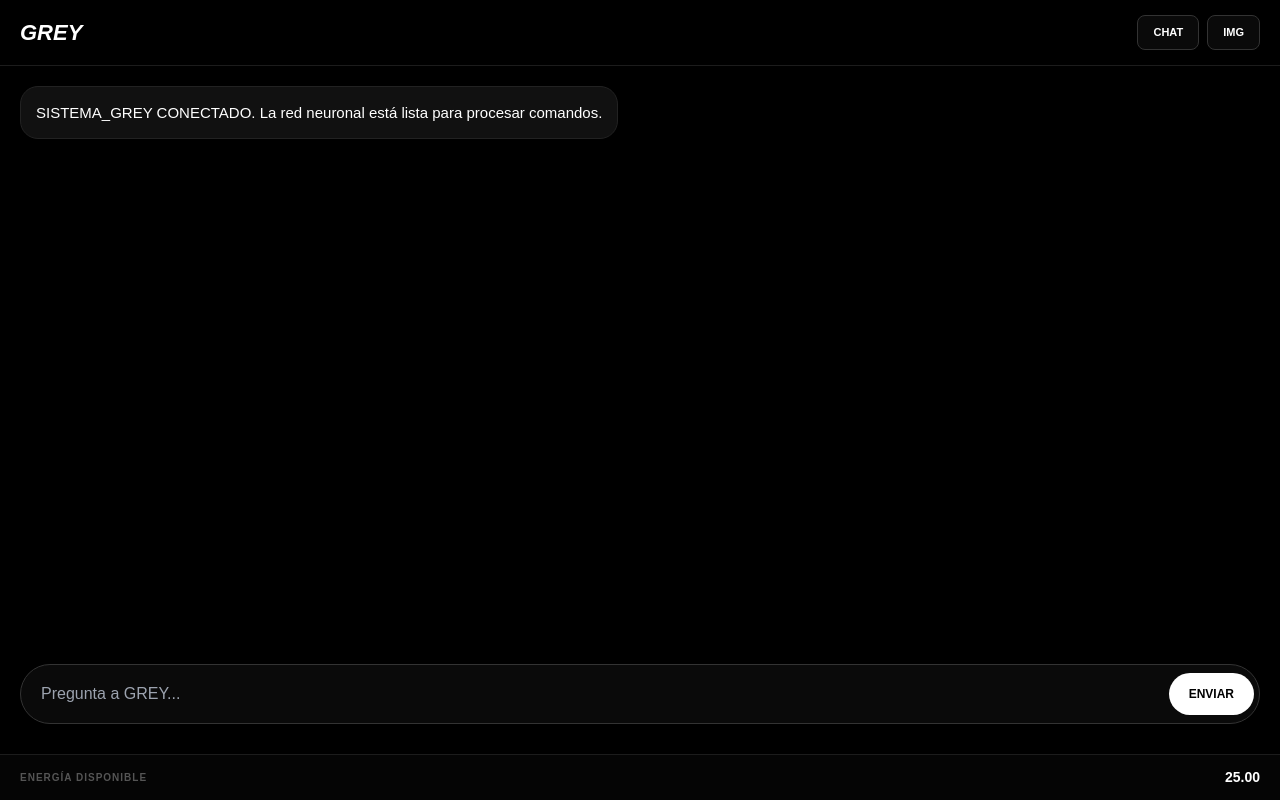
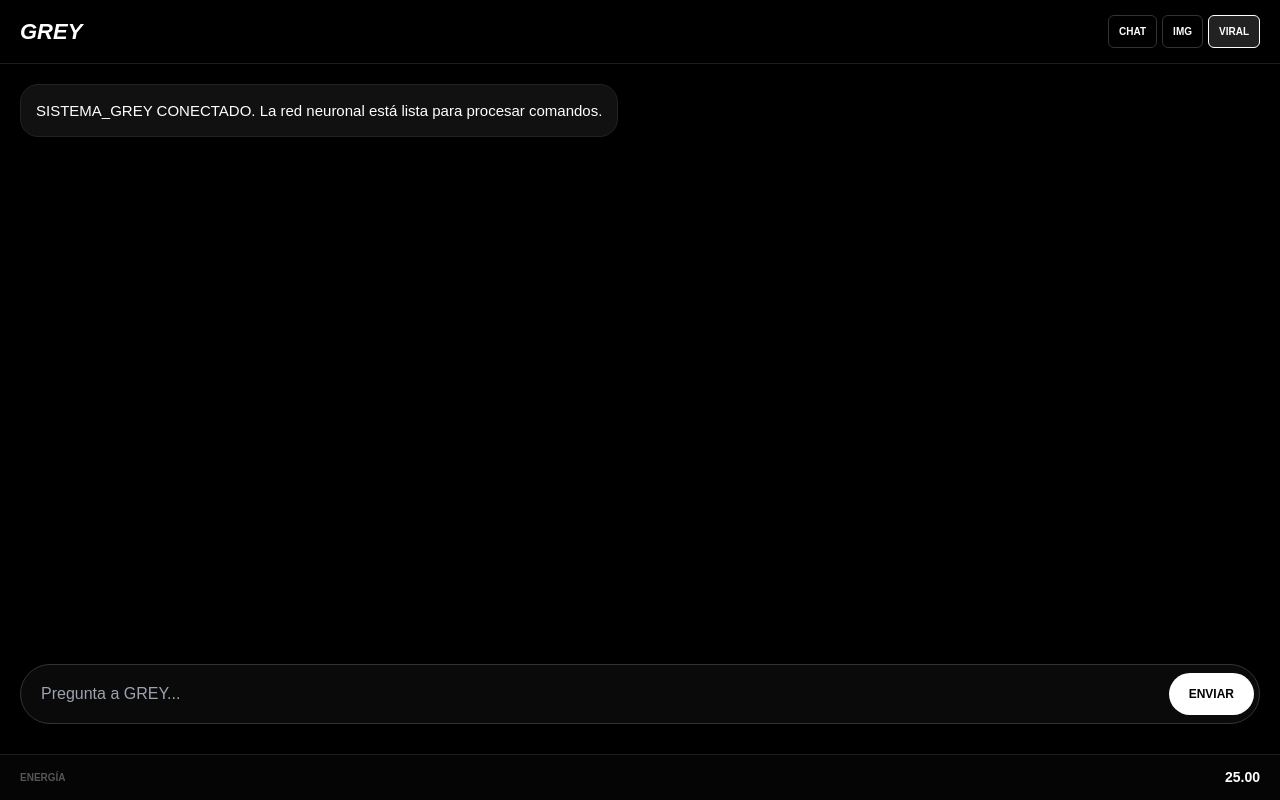
Before and after one commit to capitamweed1205-pixel/grey-ia, a Next.js app: page /chat in a window 1280 px wide. Built offline with nearby package versions, Linux system fonts and the light colour scheme.

Commit message:
Update header and footer styles in DashLayout

```diff
--- a/app/(dashboard)/layout.tsx
+++ b/app/(dashboard)/layout.tsx
@@ -4,24 +4,23 @@ import Link from 'next/link';
 export default function DashLayout({ children }: { children: React.ReactNode }) {
   return (
     <div style={{ display: 'flex', flexDirection: 'column', height: '100vh', backgroundColor: '#000', color: '#fff', fontFamily: 'sans-serif' }}>
-      {/* BARRA SUPERIOR PARA MÓVIL */}
+      {/* BARRA SUPERIOR CON 3 BOTONES */}
       <header style={{ display: 'flex', justifyContent: 'space-between', alignItems: 'center', padding: '15px 20px', borderBottom: '1px solid #1c1c1c', backgroundColor: '#000', position: 'sticky', top: 0, zIndex: 10 }}>
-        <div style={{ fontSize: '22px', fontWeight: '900', fontStyle: 'italic', trackingTighter: '-1px' }}>GREY</div>
-        <div style={{ display: 'flex', gap: '8px' }}>
-          <Link href="/chat" style={{ color: '#fff', textDecoration: 'none', fontSize: '11px', fontWeight: 'bold', padding: '8px 15px', border: '1px solid #333', borderRadius: '8px', backgroundColor: '#0a0a0a' }}>CHAT</Link>
-          <Link href="/images" style={{ color: '#fff', textDecoration: 'none', fontSize: '11px', fontWeight: 'bold', padding: '8px 15px', border: '1px solid #333', borderRadius: '8px', backgroundColor: '#0a0a0a' }}>IMG</Link>
+        <div style={{ fontSize: '22px', fontWeight: '900', fontStyle: 'italic' }}>GREY</div>
+        <div style={{ display: 'flex', gap: '5px' }}>
+          <Link href="/chat" style={{ color: '#fff', textDecoration: 'none', fontSize: '10px', fontWeight: 'bold', padding: '8px 10px', border: '1px solid #333', borderRadius: '6px' }}>CHAT</Link>
+          <Link href="/images" style={{ color: '#fff', textDecoration: 'none', fontSize: '10px', fontWeight: 'bold', padding: '8px 10px', border: '1px solid #333', borderRadius: '6px' }}>IMG</Link>
+          <Link href="/viral" style={{ color: '#fff', textDecoration: 'none', fontSize: '10px', fontWeight: 'bold', padding: '8px 10px', border: '1px solid #fff', borderRadius: '6px', backgroundColor: '#222' }}>VIRAL</Link>
         </div>
       </header>
 
-      {/* CONTENIDO PRINCIPAL */}
       <main style={{ flex: 1, overflowY: 'auto', width: '100%' }}>
         {children}
       </main>
 
-      {/* BARRA DE CRÉDITOS ABAJO */}
       <footer style={{ padding: '12px 20px', backgroundColor: '#050505', borderTop: '1px solid #1c1c1c', display: 'flex', justifyContent: 'space-between', alignItems: 'center' }}>
-        <span style={{ fontSize: '10px', color: '#555', fontWeight: 'bold', letterSpacing: '1px' }}>ENERGÍA DISPONIBLE</span>
-        <span style={{ fontSize: '14px', fontWeight: '900', color: '#fff' }}>25.00</span>
+        <span style={{ fontSize: '10px', color: '#555', fontWeight: 'bold' }}>ENERGÍA</span>
+        <span style={{ fontSize: '14px', fontWeight: '900' }}>25.00</span>
       </footer>
     </div>
   )
```
